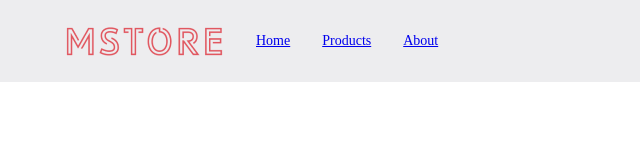
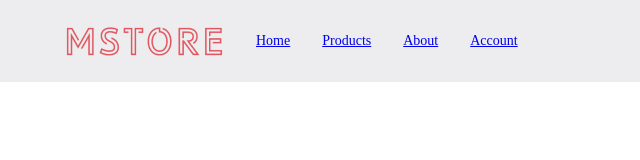
Before and after one commit to elsiip/alterra-mstore-mentee, a plain HTML site: page index.html in a window 1280 px wide. Shown: the top 160 px of the page, 0-640 px from the left. Drawn offline with Linux system fonts and the light colour scheme.

Commit message:
feat: added feature account

```diff
--- a/index.html
+++ b/index.html
@@ -14,6 +14,7 @@
                 <span class="text-header"><a href="/">Home</a></span>
                 <span class="text-header"><a href="/">Products</a></span>
                 <span class="text-header"><a href="/">About</a></span>
+                <span class="text-header"><a href="/">Account</a></span>
             </div>
         </div>
         <div class="right-side-header">
```
